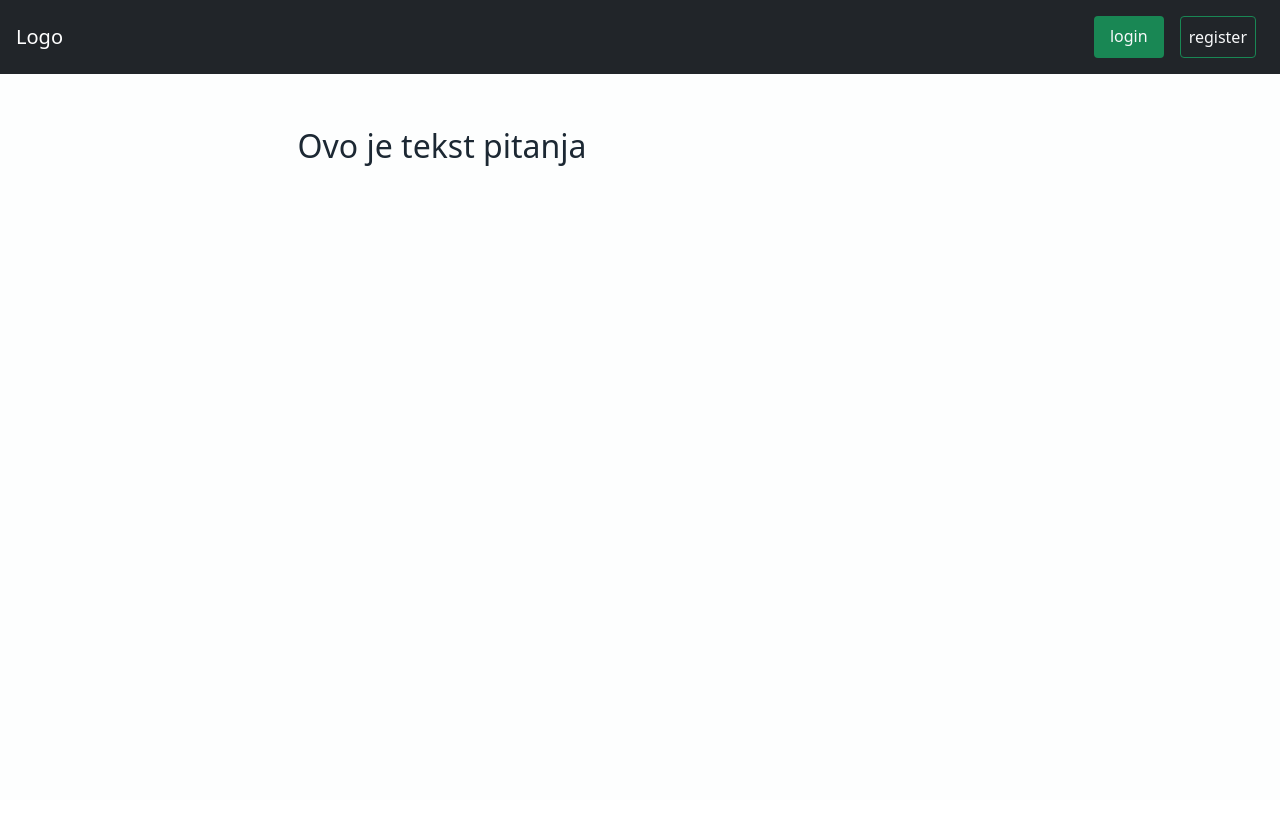
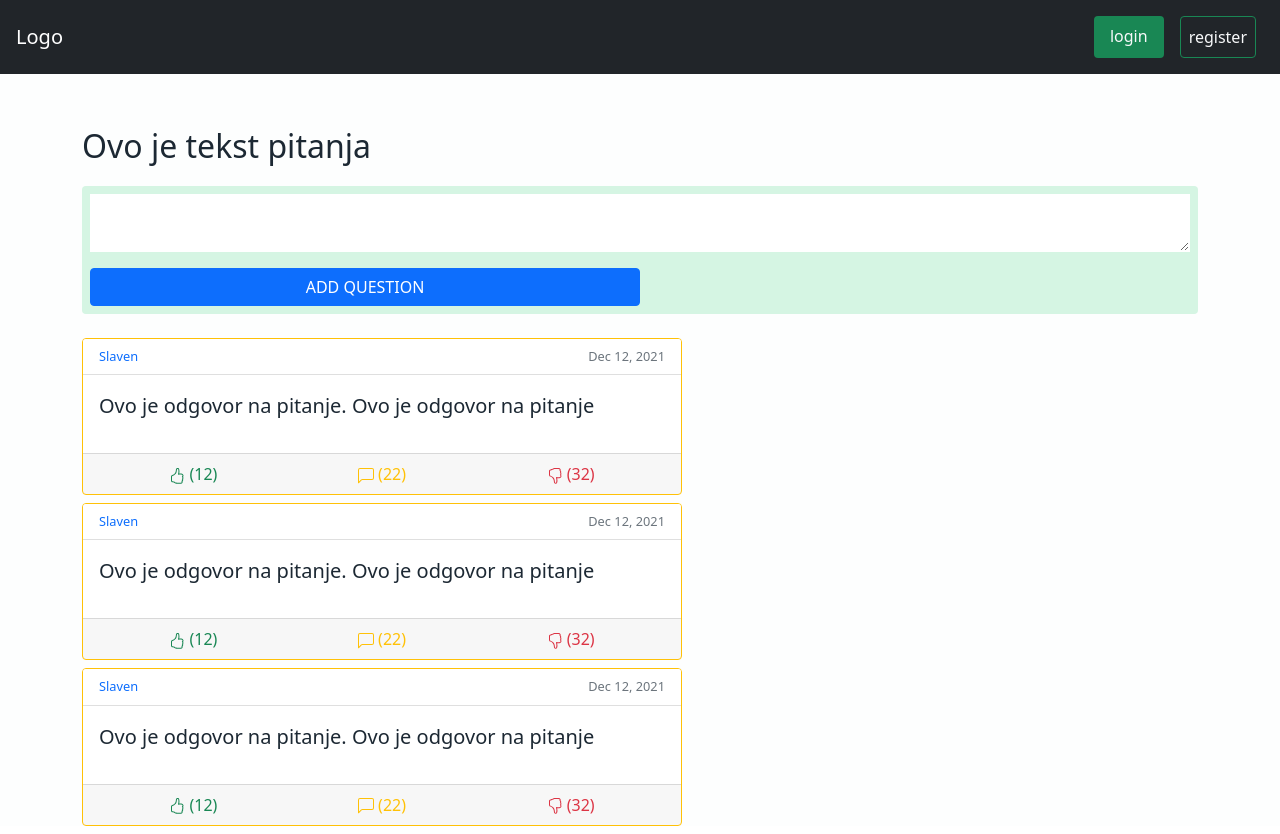
Before and after one commit to BSlaven/questions-and-answers, a React (Create React App) app: page /question in a window 1280 px wide. Before the commit the page ends 800 px from the top, so only its background shows below. Built offline with nearby package versions, Linux system fonts and the light colour scheme; no server answers.

Commit message:
add answer card structure

```diff
--- /dev/null
+++ b/src/components/Answer.js
@@ -0,0 +1,38 @@
+import { useState } from 'react';
+
+import {
+  BsHandThumbsDown,
+  BsHandThumbsUp,
+  BsChatLeft
+} from 'react-icons/bs'
+
+const Answer = () => {
+
+  const [ showForm, setShowForm ] = useState(true)
+
+  return (
+
+    <div className="card border-warning border rounded mb-2">
+      <div style={{fontSize: '0.8rem'}} className="bg-white card-header d-flex justify-content-between">
+        <span className="text-primary">Slaven</span>
+        <span className="text-secondary">Dec 12, 2021</span>
+      </div>
+      <div className="card-body fs-5">
+        <p>Ovo je odgovor na pitanje. Ovo je odgovor na pitanje</p>
+      </div>
+      <div className="fs-6 card-footer d-flex justify-content-around">
+        <span className="text-success">
+          <BsHandThumbsUp /> (12)
+        </span>
+        <span className="text-warning">
+          <BsChatLeft /> (22)
+        </span>
+        <span className="text-danger">
+          <BsHandThumbsDown /> (32)
+        </span>
+      </div>
+    </div>
+  )
+}
+
+export default Answer
--- a/src/pages/QuestionPage.js
+++ b/src/pages/QuestionPage.js
@@ -1,8 +1,17 @@
+import Answer from '../components/Answer';
+import QaForm from '../components/QaForm';
+
 const QuestionPage = () => {
   return (
     <div style={{ color: "#1C2833" }} className="container">
       <div className="row mt-5 col-sm-12 col-lg-8">
-        <p className="fs-2 col-sm- text-center">Ovo je tekst pitanja</p>
+        <p className="fs-2 col-sm-12">Ovo je tekst pitanja</p>
+      </div>
+      <QaForm />
+      <div style={{maxWidth: '600px'}} className="mt-2">
+        <Answer />
+        <Answer />
+        <Answer />
       </div>
     </div>
   )
```
